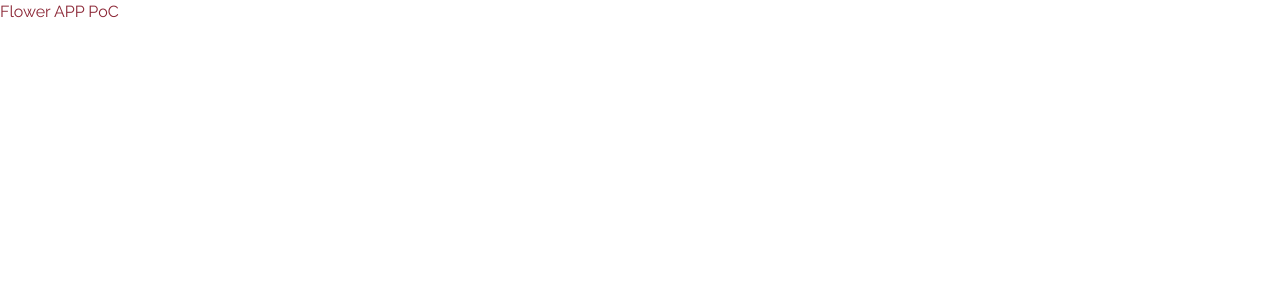
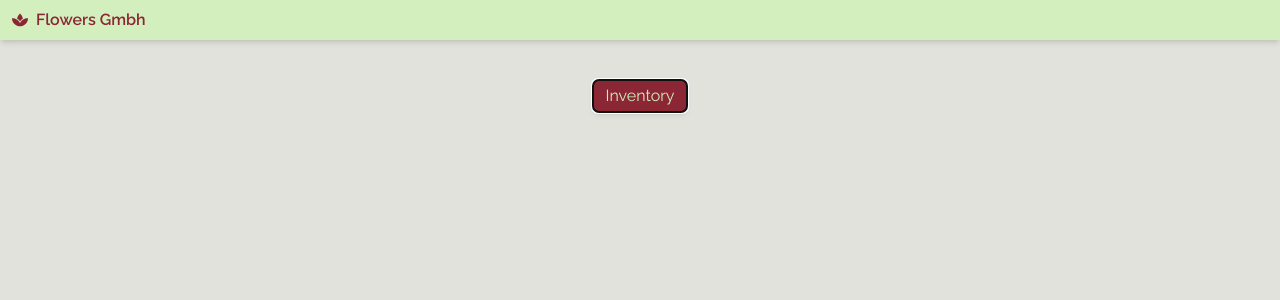
Before and after one commit to xrfg/flower-app-poc, a Next.js app: page / in a window 1280 px wide. Shown: the top 300 px of the page. Built offline with nearby package versions, Linux system fonts and the light colour scheme.

Commit message:
Add pages "/", "/inventory", "/inventory/[plantId]"

```diff
--- a/src/pages/_document.tsx
+++ b/src/pages/_document.tsx
@@ -1,4 +1,4 @@
-import { Html, Head, Main, NextScript } from 'next/document'
+import { Html, Head, Main, NextScript } from "next/document";
 
 export default function Document() {
   return (
@@ -9,5 +9,5 @@ export default function Document() {
         <NextScript />
       </body>
     </Html>
-  )
+  );
 }
--- a/src/pages/index.tsx
+++ b/src/pages/index.tsx
@@ -1,20 +1,24 @@
 import Head from "next/head";
-import { Inter } from "@next/font/google";
-
-const inter = Inter({ subsets: ["latin"] });
+import RoutingBtn from "@/components/Buttons/RoutingBtn";
+import Layout from "@/components/Layout";
 
 export default function Home() {
   return (
     <>
       <Head>
-        <title>Create Next App</title>
-        <meta name="description" content="Generated by create next app" />
+        <title>Flower APP PoC</title>
+        <meta
+          name="description"
+          content="Coding Challenge from Squareball performed by Roxana Martins"
+        />
         <meta name="viewport" content="width=device-width, initial-scale=1" />
         <link rel="icon" href="/favicon.ico" />
       </Head>
-      <main className="">
-        <div className="text-primary-wine">Flower APP PoC</div>
-      </main>
+      <Layout>
+        <div className="pt-8">
+          <RoutingBtn url="/inventory" text="Inventory" />
+        </div>
+      </Layout>
     </>
   );
 }
--- /dev/null
+++ b/src/pages/inventory/[plantId]/index.tsx
@@ -0,0 +1,6 @@
+import Layout from "@/components/Layout";
+import React from "react";
+
+export default function Flower() {
+  return <Layout>Flower...</Layout>;
+}
--- /dev/null
+++ b/src/pages/inventory/index.tsx
@@ -0,0 +1,6 @@
+import Layout from "@/components/Layout";
+import React from "react";
+
+export default function inventory() {
+  return <Layout>Inventory list...</Layout>;
+}
```
